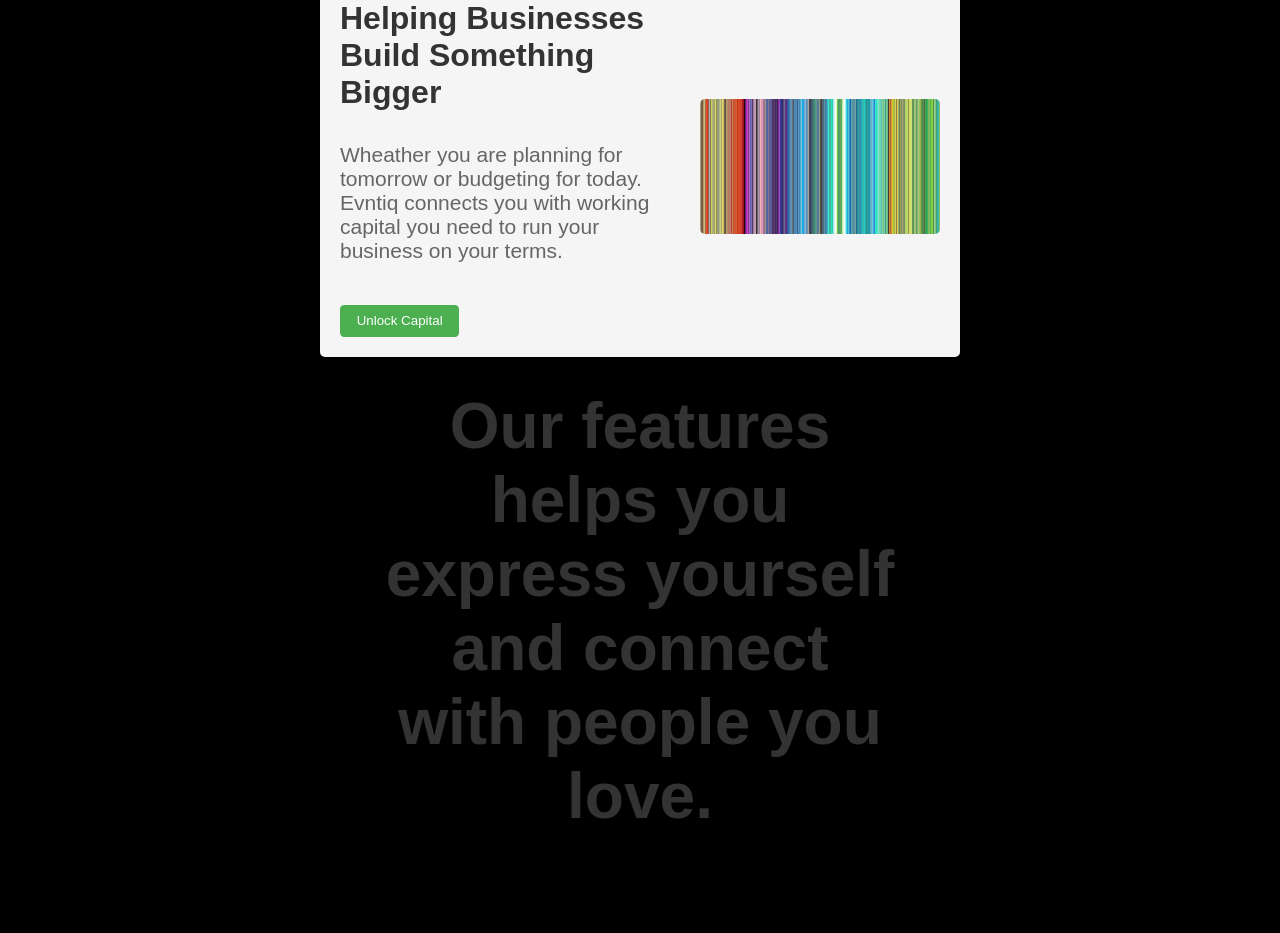
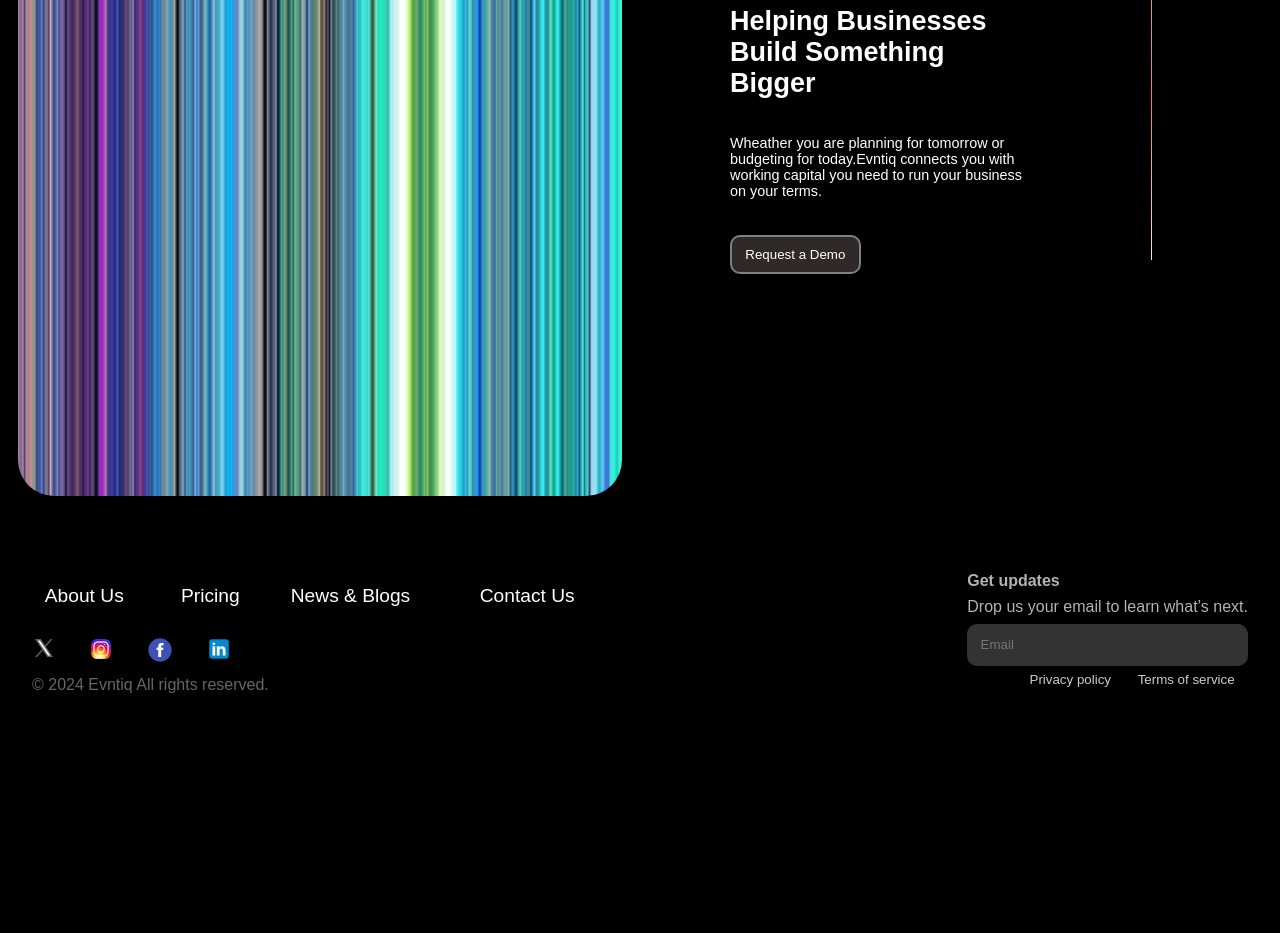
Before and after one commit to ankuromen/Landing-Samara, a React (Create React App) app: page /classic in a window 1280 px wide. Shown: the part 260-1193 px from the top of the page. After the commit the page ends 986 px from the top, so only its background shows below. Built offline with nearby package versions, Linux system fonts and the light colour scheme.

Commit message:
Updates on Classic Page

```diff
--- a/src/components/ClassicsContent.css
+++ b/src/components/ClassicsContent.css
@@ -59,11 +59,26 @@
   text-align: center;
 }
 
+.swiper-full {
+  position: sticky;
+  top: 0;
+}
+.swiper-with-progress {
+  position: relative;
+}
+
 .swiper {
   width: 100%;
-  max-height: 85vh;
+  max-height: 100vh;
+  animation: moveToTop 0.5s forwards;
 }
-
+.swiper-animate-top {
+  position: fixed;
+  animation: moveToTop 0.5s forwards;
+}
+#feature-text{
+  width: 100%;
+}
 .swiper-slide {
   box-sizing: border-box;
   text-align: center;
@@ -101,6 +116,7 @@
   gap: 2em;
   width: 30%;
   padding-left: 5em;
+  text-align: left;
   p {
     font-size: 0.8em;
   }
@@ -141,3 +157,13 @@
     transform: translateY(0);
   }
 }
+@keyframes moveToTop {
+  0% {
+    position: relative;
+    top: 100%;
+  }
+  100% {
+    position: sticky;
+    top: 3em;
+  }
+}
--- a/src/components/ClassicsContent.js
+++ b/src/components/ClassicsContent.js
@@ -1,4 +1,4 @@
-import React, { useState } from "react";
+import React, { useEffect, useState } from "react";
 import { Swiper, SwiperSlide } from "swiper/react";
 import "swiper/css";
 import "swiper/css/pagination";
@@ -12,6 +12,15 @@
 import Image5 from "../Assets/image5.jpeg";
 import Image6 from "../Assets/image6.jpeg";
 const ClassicsContent = () => {
+  // {
+  //     title: "Helping Businesses Build Something Bigger",
+  //     para: "Wheather you are planning for tomorrow or budgeting for today.Evntiq connects you with working capital you need to run your business on your terms.",
+  //     image: Portrait,
+  //   },
+  //   {
+  //     title:
+  //       "Our features helps you express yourself and connect with people you love.",
+  //   },
   const classicFeatures = [
     {
       title: "Profile",
@@ -45,9 +54,32 @@
     },
   ];
   const [slideIndex, setSlideIndex] = useState(1);
+
+  //   useEffect(() => {
+  //   const swiperFull = document.querySelector(".swiper-full");
+
+  //   if (swiperFull) { // Check if element exists
+  //     const handleScroll = () => {
+  //       // ... rest of your scroll handling code
+  //     };
+
+  //     window.addEventListener("scroll", handleScroll);
+  //   }
+
+  //   // Cleanup function
+  //   return () => {
+  //     if (swiperFull) {
+  //       window.removeEventListener("scroll", handleScroll);
+  //     }
+  //   };
+  // }, []);
+
+  //   document.addEventListener("scroll", (event) => {
+  //     console.log("event");
+  //   });
   return (
     <div>
-      <div className="Classic-Card">
+      {/* <div className="Classic-Card">
         <section className="Classic-Card-Sec1">
           <h1>Helping Businesses Build Something Bigger</h1>
           <p>
@@ -60,12 +92,13 @@
         <section>
           <img src={Portrait} alt="img" />
         </section>
-      </div>
-      <h1 className="Body-Classic-Text">
+      </div> */}
+      {/* <h1 className="Body-Classic-Text">
         Our features helps you express yourself and connect with people you
         love.
-      </h1>
-      <div style={{ position: "relative" }}>
+      </h1> */}
+      <div className="swiper-full">
+        <div className="swiper-with-progress">
           <Swiper
             direction={"vertical"}
             speed={900}
@@ -86,6 +119,28 @@
             modules={[Pagination, Mousewheel, Scrollbar]}
             className="mySwiper"
           >
+            <SwiperSlide>
+              <div className="slide-img">
+                <img src={Portrait} alt="" />
+              </div>
+              <div className="slide-para animate-popup">
+                <h2>Helping Businesses Build Something Bigger</h2>
+                <p className="slide-text">
+                  Wheather you are planning for tomorrow or budgeting for
+                  today.Evntiq connects you with working capital you need to run
+                  your business on your terms.
+                </p>
+                <button className="demo-btn">Request a Demo</button>
+              </div>
+            </SwiperSlide>
+            <SwiperSlide>
+              <div className="slide-para" id="feature-text">
+                <h2>
+                  Our features helps you express yourself and connect with
+                  people you love.
+                </h2>
+              </div>
+            </SwiperSlide>
             {classicFeatures.map((feature, key) => (
               <div>
                 <SwiperSlide key={key}>
@@ -116,10 +171,13 @@
               className="slider-progress-bar-current"
               style={{
                 height: `calc(${
-                (slideIndex / document.querySelectorAll(".swiper-slide").length) * 100
+                  (slideIndex /
+                    document.querySelectorAll(".swiper-slide").length) *
+                  100
                 }%)`,
               }}
             ></div>
+          </div>
         </div>
       </div>
     </div>
--- a/src/components/ContactContent.css
+++ b/src/components/ContactContent.css
@@ -7,6 +7,8 @@
   display: flex;
   align-items: center;
   justify-content: center;
+  color: white;
+
 }
 .Contact-header {
   font-size: 4em;
@@ -19,6 +21,7 @@
   box-sizing: border-box;
   padding: 2em;
   gap: 2em;
+  color: white;
 }
 .ContactOpt-image {
   width: 100%;
--- a/src/components/ContactForm.css
+++ b/src/components/ContactForm.css
@@ -5,6 +5,7 @@
   padding-right: 1em;
   padding-left: 1em;
   padding-bottom: 1em;
+  color: white;
 }
 .Contact-form-right {
   box-sizing: border-box;
```
Also changed, not shown: src/Assets/Contactimg.jpeg (added), src/Assets/Contactusimg.jpg (deleted). Lines whose indentation alone changed are shown as unchanged.
